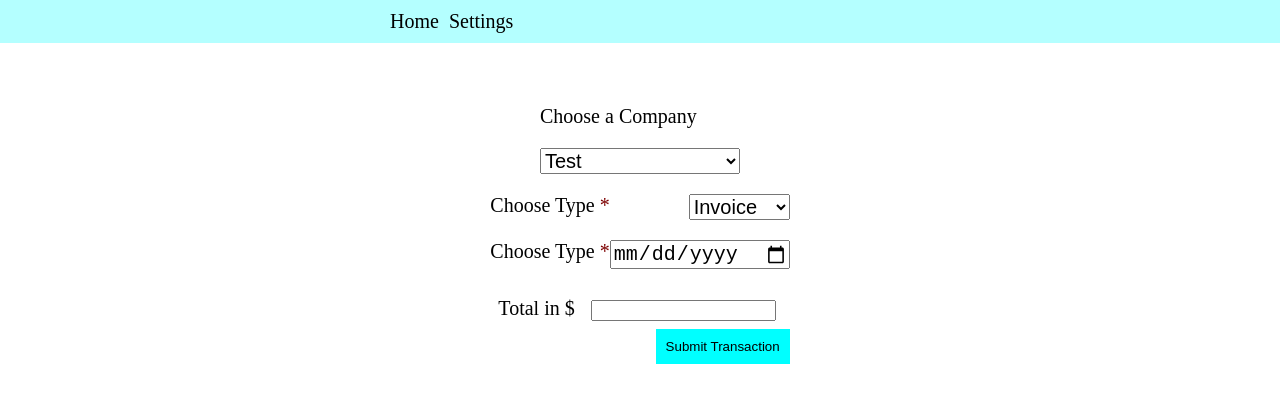
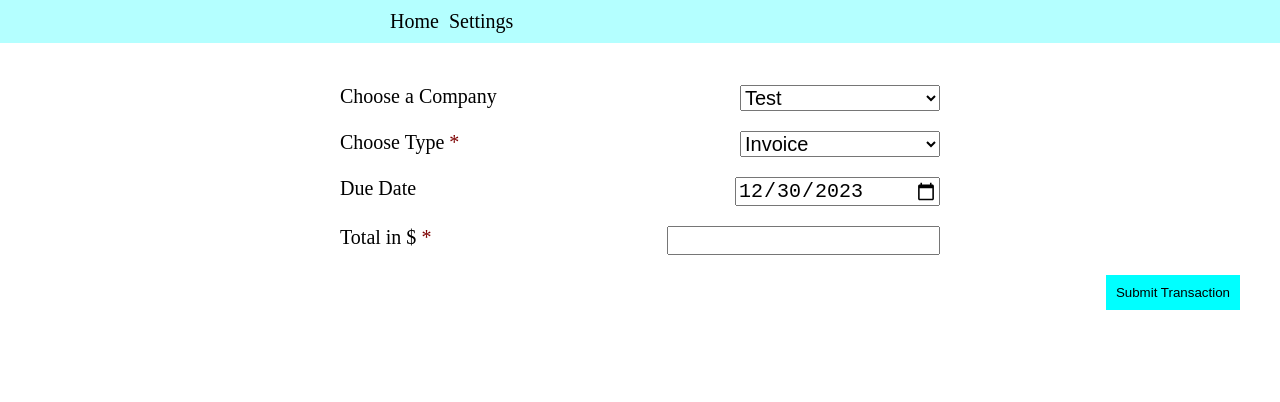
Before and after one commit to LluviaCarmesi/Invoicer, a React (Create React App) app in the folder Application/Invoicer/ClientApp/: page /transaction in a window 1280 px wide. Shown: the top 402 px of the page. Built offline with nearby package versions, Linux system fonts and the light colour scheme.

Commit message:
Made errors fully functional

```diff
--- a/Application/Invoicer/ClientApp/src/AppSettings.js
+++ b/Application/Invoicer/ClientApp/src/AppSettings.js
@@ -9,7 +9,10 @@ const SETTINGS = {
     REMAININGBALANCE_URL: "/remaining-balance",
     ADD_COMPANY_URI: "/add-company",
     //query parameters
-    TRANSACTION_TYPE_CHOICES: ["invoice", "payment"],
+    TRANSACTION_TYPE_CHOICES: {
+        INVOICE: "invoice",
+        PAYMENT: "payment"
+    },
     TYPE_QUERY_PARAMETER: "type",
     NEW_QUERY_PARAMETER: "new",
     COMPANY_ID_QUERY_PARAMETER: "companyID",
--- a/Application/Invoicer/ClientApp/src/components/transaction/Transaction.css
+++ b/Application/Invoicer/ClientApp/src/components/transaction/Transaction.css
@@ -1,19 +1,10 @@
 select {
     font-size: 20px;
-}
-
-.transaction-company-dropdown-container {
-    justify-content: center;
-    display: flex;
 }
 
 .transaction-company-dropdown-container span {
     display: block;
     margin-bottom: 20px;
-}
-
-.transaction-company-dropdown-container select {
-    min-width: 200px;
 }
 
 #due-payment-date {
@@ -24,12 +15,6 @@ select {
     padding: 20px 0px;
 }
 
-.info-container {
-    display: flex;
-    align-items: center;
-    flex-direction: column;
-}
-
 .transaction-information-table {
     margin-bottom: 20px;
 }
--- a/Application/Invoicer/ClientApp/src/components/transaction/Transaction.js
+++ b/Application/Invoicer/ClientApp/src/components/transaction/Transaction.js
@@ -7,10 +7,13 @@ import changeQueryParameter from "../../utilities/ChangeQueryParameter";
 import loadingMessage from "../../utilities/LoadingMessage";
 import ENUSStrings from "../../strings/ENUSStrings";
 import transactionFormValidation from "../../utilities/validation/TransactionFormValidation";
+import isValueNumber from "../../utilities/validation/IsValueNumber";
+import getTodaysDate from "../../utilities/GetTodaysDate";
 
 export default class Transaction extends Component {
     constructor(props) {
         super(props);
+        const todaysDate = getTodaysDate();
         this.state = {
             currentType: "invoice",
             companies: [],
@@ -23,8 +26,8 @@ export default class Transaction extends Component {
             isLoadingTransaction: true,
             errorTransaction: "",
             errorCompanies: "",
-            paymentDate: null,
-            dueDate: null,
+            paymentDate: todaysDate,
+            dueDate: todaysDate,
             checkNumber: "",
             total: "",
             dueDateError: "",
@@ -91,7 +94,8 @@ export default class Transaction extends Component {
             type: this.state.currentType,
             createdDate: new Date(),
             dueDate: this.state.dueDate,
-            checkNumber: this.state.checkNumberError,
+            paymentDate: this.state.paymentDate,
+            checkNumber: this.state.checkNumber,
             total: this.state.total,
         };
 
@@ -115,35 +119,45 @@ export default class Transaction extends Component {
             });
         };
 
-        const validateSimpleText = (value, labelText, errorProperty) => {
-            if (this.state.isSubmissionAttempted) {
-                if (!!value) {
-                    this.setState({ [errorProperty]: "" });
-                }
-                else {
-                    this.setState({ [errorProperty]: labelText + ENUSStrings.BlankErrorMessage });
-                }
-            }
+        const changeValueToDecimal = (value, id) => {
+            console.log(parseFloat(value).toFixed(2))
+            this.setState({
+                [id]: parseFloat(value).toFixed(2)
+            })
         }
 
-        const createTransactionOnClick = (event) => {
-            event.preventDefault();
+        const validateForm = (isSubmissionAttempted) => {
             const validation = transactionFormValidation(submissionItem);
+            if (isSubmissionAttempted) {
                 this.setState({
                     dueDateError: validation.errors.dueDateError,
                     paymentDateError: validation.errors.paymentDateError,
                     checkNumberError: validation.errors.checkNumberError,
                     totalError: validation.errors.totalError,
-                isSubmissionAttempted: true
+                    isSubmissionAttempted: isSubmissionAttempted
                 });
-            if (validation.isValid) {
+            }
+            else {
+                this.setState({
+                    dueDateError: validation.errors.dueDateError,
+                    paymentDateError: validation.errors.paymentDateError,
+                    checkNumberError: validation.errors.checkNumberError,
+                    totalError: validation.errors.totalError
+                });
+            }
+            return validation.isValid;
+        }
+
+        const createTransactionOnClick = (event) => {
+            event.preventDefault();
+            if (validateForm(true)) {
 
             }
         };
 
         return (
             <div className="transaction-container">
-                <div className="transaction-company-dropdown-container">
+                <div>
                     <div id="loading-companies-container" hidden={!this.state.isLoadingCompanies}>
                         <span>{this.state.loadingMessageCompanies}</span>
                     </div>
@@ -151,11 +165,13 @@ export default class Transaction extends Component {
                         <span>{this.state.errorCompanies}</span>
                     </div>
                     {!this.state.errorCompanies && !this.state.isLoadingCompanies &&
-                        <div className="field-container">
+                        <div id="transaction-company-container" className="field-whole-container">
+                            <div className="field-label-input-container">
                                 <span className="field-label">{ENUSStrings.ChooseCompanyLabel}</span>
                                 <select id="company-dropdown" onChange={(control) => changeCompany(control.target.value)} value={this.state.currentCompanyID}>
                                     {showCompanyOptions()}
                                 </select>
+                            </div>
                         </div>
                     }
                 </div>
@@ -169,72 +185,69 @@ export default class Transaction extends Component {
                     {!this.state.isLoadingTransaction && !this.state.errorTransaction &&
                         <React.Fragment>
                             <form onSubmit={createTransactionOnClick}>
-                                <div id="company-name-container" className="field-whole-container">
+                                <div id="transaction-type-container" className="field-whole-container">
                                     <div className="field-label-input-container">
                                         <span className="field-label field-required">{ENUSStrings.ChooseTypeLabel}</span>
                                         <select id="type-dropdown" onChange={(control) => changeType(control.target.value)} value={this.state.currentType}>
-                                            <option value="invoice">{ENUSStrings.InvoiceLabel}</option>
-                                            <option value="payment">{ENUSStrings.PaymentLabel}</option>
+                                            <option value={SETTINGS.TRANSACTION_TYPE_CHOICES.INVOICE}>{ENUSStrings.InvoiceLabel}</option>
+                                            <option value={SETTINGS.TRANSACTION_TYPE_CHOICES.PAYMENT}>{ENUSStrings.PaymentLabel}</option>
                                         </select>
                                     </div>
                                 </div>
-                                <div id="company-name-container" className="field-whole-container">
+                                <div id="transaction-due-payment-date-container" className="field-whole-container">
                                     <div className="field-label-input-container">
-                                        <span className="field-label field-required">{ENUSStrings.ChooseTypeLabel}</span>
+                                        <span className="field-label">{this.state.currentType !== "invoice" ? ENUSStrings.PaymentDateLabel : ENUSStrings.DueDateLabel}</span>
                                         <input
                                             type="date"
-                                            id="due-payment-date"
+                                            id="duePaymentDate"
                                             name="due-date"
+                                            value={this.state.currentType !== "invoice" ? this.state.paymentDate : this.state.dueDate}
+                                            onChange={(control) => {changeValue(control.target.value, control.target.id);}}
+                                        />
+                                    </div>
+                                    <span className="field-error" hidden={this.state.currentType !== "invoice" ? (!this.state.paymentDateError || !this.state.isSubmissionAttempted) : (!this.state.dueDateError || !this.state.isSubmissionAttempted)}>
+                                        {this.state.currentType !== "invoice" ? this.state.paymentDateError : this.state.dueDateError}
+                                    </span>
+                                </div>
+                                <div id="transaction-check-number-container" className="field-whole-container" hidden={this.state.currentType !== "payment"} >
+                                    <div className="field-label-input-container">
+                                        <span className="field-label field-required">{ENUSStrings.CheckNumberLabel}</span>
+                                        <input
+                                            type="text"
+                                            id="checkNumber"
+                                            name="check-number"
+                                            value={this.state.checkNumber}
                                             onChange={(control) => {
                                                 changeValue(control.target.value, control.target.id);
-
+                                                submissionItem.checkNumber = control.target.value;
+                                                validateForm();
                                             }}
                                         />
                                     </div>
-                                    <span className="field-error" hidden={!this.state.companyAddressError || !this.state.isSubmissionAttempted}>{this.state.companyAddressError}</span>
+                                    <span className="field-error" hidden={!this.state.checkNumberError || !this.state.isSubmissionAttempted}>{this.state.checkNumberError}</span>
                                 </div>
-                                <tr>
-                                    <span className="field-error">{this.state.currentType !== "invoice" ? this.state.paymentDateError : this.state.dueDateError}</span>
-                                </tr>
-                                <tr className="field-container" hidden={this.state.currentType !== "payment"}>
-                                    <td>
-                                        <span className="field-label">{ENUSStrings.CheckNumberLabel}</span>
-                                    </td>
-                                    <td>
-                                        <input
-                                            type="text"
-                                            id="check-number"
-                                            name="check-number"
-                                            onChange={(control) => {
-                                                changeValue(control.target.value, control.target.id);
-                                                validateSimpleText(control.target.value, ENUSStrings.CheckNumberLabel, "checkNumberError")
-                                            }}
-                                        />
-                                    </td>
-                                    <td hidden={!this.state.checkNumberError || !this.state.isSubmissionAttempted}>
-                                        <span className="field-error">{this.state.checkNumberError}</span>
-                                    </td>
-                                </tr>
-                                <tr className="field-container">
-                                    <td>
-                                        <span className="field-label">{ENUSStrings.TotalLabel}</span>
-                                    </td>
-                                    <td>
-                                        <span>
+                                <div id="transaction-total-container" className="field-whole-container" >
+                                    <div className="field-label-input-container">
+                                        <span className="field-label field-required">{ENUSStrings.TotalLabel}</span>
                                         <input
                                             type="text"
                                             id="total"
                                             name="total"
+                                            value={this.state.total}
                                             onChange={(control) => {
-                                                    changeValue(control.target.value, control.target.id)
+                                                changeValue(control.target.value, control.target.id);
+                                                submissionItem.total = control.target.value;
+                                                validateForm();
+                                            }}
+                                            onBlur={(control) => {
+                                                if (isValueNumber(control.target.value)) {
+                                                    changeValueToDecimal(control.target.value, control.target.id);
+                                                }
                                             }}
                                         />
-                                        </span>
-                                    </td>
-                                    <td hidden={!this.state.totalError || !this.state.isSubmissionAttempted}>
-                                        <span className="field-error">{this.state.totalError}</span>
-                                    </td>
-                                </tr>
+                                    </div>
+                                    <span className="field-error" hidden={!this.state.totalError || !this.state.isSubmissionAttempted}>{this.state.totalError}</span>
+                                </div>
                                 <div className="buttons-container">
                                     <button className="primary-button" type="submit">{ENUSStrings.SubmitTransactionLabel}</button>
                                 </div>
--- a/Application/Invoicer/ClientApp/src/custom.css
+++ b/Application/Invoicer/ClientApp/src/custom.css
@@ -27,6 +27,14 @@ span {
     font-size: 20px;
 }
 
+select {
+    min-width: 200px;
+}
+
+input[type="date"] {
+    min-width: 200px;
+}
+
 .field-whole-container {
     margin-bottom: 20px;
     max-width: 600px;
@@ -35,8 +43,13 @@ span {
 }
 
 .field-label-input-container {
+    font-size: 20px;
     display: flex;
     justify-content: space-evenly;
+}
+
+.field-label-input-container input {
+    font-size: 20px;
 }
 
 .field-whole-container .field-label {
--- /dev/null
+++ b/Application/Invoicer/ClientApp/src/utilities/GetTodaysDate.js
@@ -0,0 +1,5 @@
+export default function getTodaysDate() {
+    const todaysDate = new Date();
+    const month = todaysDate.getMonth() + 1;
+    return `${todaysDate.getFullYear()}-${month < 10 ? ("0" + month) : month}-${todaysDate.getDate() < 10 ? ("0" + todaysDate.getDate()) : todaysDate.getDate()}`;
+}
--- a/Application/Invoicer/ClientApp/src/utilities/validation/IsValueNumber.js
+++ b/Application/Invoicer/ClientApp/src/utilities/validation/IsValueNumber.js
@@ -2,6 +2,7 @@ export default function isValueNumber(value) {
     if (typeof value === "number") {
         return true;
     }
+    console.log(isNaN(parseInt(value)));
     if (!isNaN(parseInt(value))) {
         return true;
     }
--- a/Application/Invoicer/ClientApp/src/utilities/validation/TransactionFormValidation.js
+++ b/Application/Invoicer/ClientApp/src/utilities/validation/TransactionFormValidation.js
@@ -1,6 +1,7 @@
 import ENUSStrings from "../../strings/ENUSStrings"
 import isValueNumber from "./IsValueNumber";
 import doErrorsExist from "./CompanyFormValidation";
+import SETTINGS from "../../AppSettings";
 
 export default function transactionFormValidation(fields) {
     let isValid = true;
@@ -10,7 +11,7 @@ export default function transactionFormValidation(fields) {
         checkNumberError: "",
         totalError: "",
     };
-    if (fields.type === ENUSStrings.InvoiceLabel) {
+    if (fields.type === SETTINGS.TRANSACTION_TYPE_CHOICES.INVOICE) {
         if (!fields.dueDate) {
             errors.dueDateError = ENUSStrings.DueDateLabel + ENUSStrings.BlankErrorMessage;
         }
```
Also changed, not shown: Application/Invoicer/ClientApp/src/components/settings/CompanySettings.js (+61 -18 lines), 1 other file (tests, documents, lock files or other folders). Lines whose indentation alone changed are shown as unchanged.
